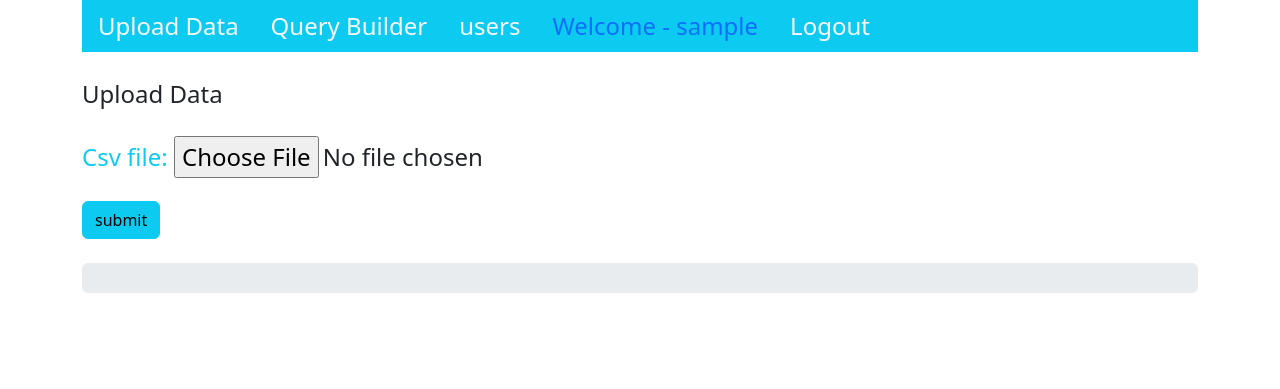
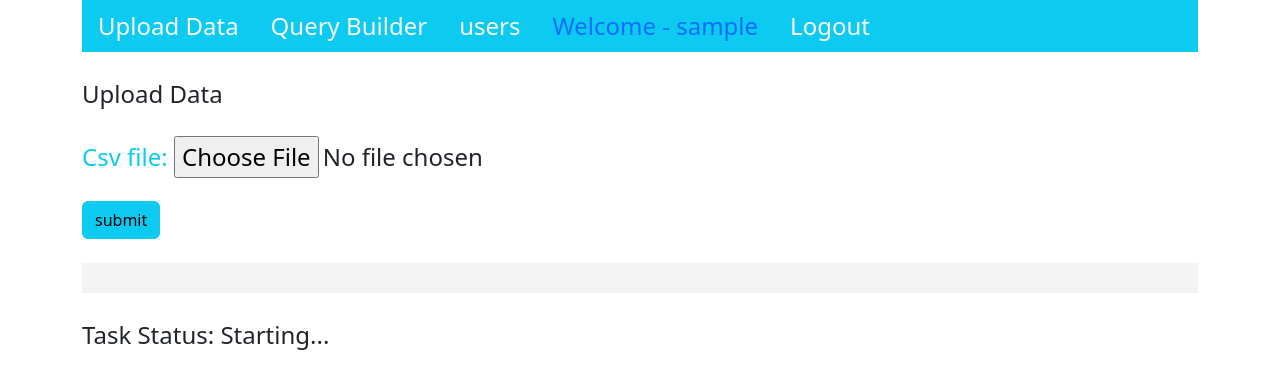
Before and after one commit to manavz/catalyst-count, a Django app: page /dashboard/ in a window 1280 px wide. Shown: the top 389 px of the page. Run offline with Django 5.2, Linux system fonts and the light colour scheme; the visitor is signed in with stand-in values (Sample User, id 1); parts of the project's set-up code (start-up, migrations or seed data) failed here and were passed over; some libraries are stand-ins or nearby versions.

Commit message:
updated the code for showing progress in celery

```diff
--- a/catalyst_app/templates/home.html
+++ b/catalyst_app/templates/home.html
@@ -34,14 +34,56 @@
         </div>
     {% endfor %}
     </form>
-    <!-- Progress Bar Section -->
-        <div class="progress mt-4" style="height: 30px;">
-            <div id="progress-bar" class="progress-bar progress-bar-striped progress-bar-animated" role="progressbar" style="width: 0%;" aria-valuenow="0" aria-valuemin="0" aria-valuemax="100">
-                <span id="progress-text">0% Complete</span>
-            </div>
+    {% if task_id %}
+      <div>
+        <div> Task ID:{{ task_id }} </div>
+      </div>
+      {% endif %}
+      <div>
+        <div id="progress-container" class="my-4" style="width: 100%; background-color: #f3f3f3;">
+          <div id="progress-bar" style="width: 0%; height: 30px; background-color: #4caf50;"></div>
         </div>
-        <p id="progress-details" class="mt-2"></p> <!-- For showing current row/total row count -->
+        <p id="task-status" class="my-2">Task Status: Starting...</p>
+      </div>
 </div>
 
 
+{% if task_id %}
+  <script>
+    const taskId = "{{ task_id }}";
+    // Function to check task progress
+    function checkTaskProgress(taskId) {
+      console.log("IN FUNCTION ---" + taskId)
+
+      fetch(`/task-status/${taskId}/`)
+        .then(response => response.json())
+        .then(data => {
+          // Update the progress bar and status
+
+          const progress = data.progress;
+          const state = data.state;
+
+          console.log("state :" + state)
+          console.log("progress :" + progress)
+
+
+
+          document.getElementById('progress-bar').style.width = progress + '%';
+          document.getElementById('task-status').innerText = 'Task Status: ' + state + ' (' + Math.round(progress) + '%)';
+
+          // If the task is not completed, keep checking
+          if (state !== 'SUCCESS' && state !== 'FAILURE') {
+            setTimeout(function() {
+              checkTaskProgress(taskId);
+            }, 5000);  // Check every 2 seconds
+          }
+        })
+        .catch(error => console.error('Error:', error));
+    }
+
+    // Start checking the task progress
+    checkTaskProgress(taskId);
+  </script>
+{% endif %}
+
 {% endblock %}
--- a/catalyst_app/views.py
+++ b/catalyst_app/views.py
@@ -18,20 +18,32 @@
 from django.core.files.storage import default_storage
 from django.contrib import messages
 
+
 def task_status(request, task_id):
-    task_result = AsyncResult(task_id)
-    if task_result.state == 'PROGRESS':
+    task = AsyncResult(task_id)
+
+    if task.state == 'PENDING':
+        # Task has not started yet
         response = {
-            'state': task_result.state,
-            'current': task_result.info.get('current', 0),
-            'total': task_result.info.get('total', 1),
+            'state': task.state,
+            'progress': 0
+        }
+    elif task.state != 'FAILURE':
+        # Task is either PROGRESS, SUCCESS, or some other state
+        progress = task.info.get('current', 0)
+        total = task.info.get('total', 1)
+        response = {
+            'state': task.state,
+            'progress': (progress / total) * 100,  # Percentage completed
         }
     else:
+        # Task failed
         response = {
-            'state': task_result.state,
-            'current': 0,
-            'total': 1,
+            'state': task.state,
+            'progress': 100,  # Assume failure ends the task
+            'error': str(task.info)  # This is the exception raised
         }
+    print("STATE : ", response['state'], "progress : ", response['progress'])
     return JsonResponse(response)
 
 
@@ -39,12 +51,6 @@
 def index(request):
     return render(request, 'login.html')
 
-
-def count_rows_in_csv(csv_file_path):
-    """Counts the total number of rows in the CSV file."""
-    with open(csv_file_path, 'r') as file:
-        reader = csv.reader(file)
-        return sum(1 for row in reader)
 
 def dashboard(request):
     if request.user.is_authenticated:
@@ -64,34 +70,38 @@
                     return redirect('home')
                 try:
                     print("======= 2 =========")
-                    # Save the file to a temporary location
-                    # file_name = default_storage.save(f'tmp/{csv_file.name}', csv_file)
-                    # file_path = os.path.join(settings.MEDIA_ROOT, file_name)
 
                     chunk_size = 10000  # Number of rows per chunk
                     chunk = []
+                    total_rows = 0
                     for i, line in enumerate(csv_file):
-                        # Decode the byte stream into a string
+                        total_rows += 1
+
+                    print("== TOTAL ROWS =====>", total_rows)
+
+
+                    for i, line in enumerate(csv_file):
                         decoded_line = line.decode('utf-8')
                         chunk.append(decoded_line)
 
                         # When chunk size is reached, send the chunk to Celery
                         if (i + 1) % chunk_size == 0:
                             print("======= 3 =========")
-
-                            process_csv.delay(''.join(chunk))  # Join the chunk and send to Celery
+                            task = process_csv.delay(''.join(chunk), total_rows=total_rows)  # Join the chunk and send to Celery
+                            print("== BACKEND ========>", task.backend)
                             chunk = []  # Reset the chunk
 
-                        # Process any remaining rows that didn't complete a full chunk
+                    # Process any remaining rows that didn't complete a full chunk
                     if chunk:
-                        process_csv.delay(''.join(chunk))
+                        task_id = process_csv.delay(''.join(chunk), total_rows=total_rows)
+
+                    return render(request, 'home.html', {'task_id': task.id})
 
                 except Exception as e:
                     messages.error(request, f'Error processing the CSV file: {e}')
                     return redirect('dashboard')
 
     return redirect('index')
-
 
 
 def sign_up(request):
--- a/catalyst_proj/celery.py
+++ b/catalyst_proj/celery.py
@@ -6,7 +6,7 @@
 
 app = Celery('catalyst_proj')
 app.conf.broker_url = 'redis://localhost:6379/0'
-app.conf.result_backend = 'redis://localhost:6379/0'
+# app.conf.result_backend = 'redis://localhost:6379/0'
 
 app.config_from_object('django.conf:settings', namespace='CELERY')
 app.autodiscover_tasks()
--- a/catalyst_proj/settings.py
+++ b/catalyst_proj/settings.py
@@ -42,6 +42,7 @@
     'django.contrib.staticfiles',
     'catalyst_app',
     'bootstrap5',
+    'django_celery_results'
 ]
 
 MIDDLEWARE = [
@@ -145,3 +146,5 @@
 
 DEFAULT_AUTO_FIELD = 'django.db.models.BigAutoField'
 UNT_LOGOUT_REDIRECT_URL ="/accounts/login"
+
+CELERY_RESULT_BACKEND = 'django-db'
```
Also changed, not shown: catalyst_app/models.py (+7 -6 lines), catalyst_app/tasks.py (+67 -27 lines).
